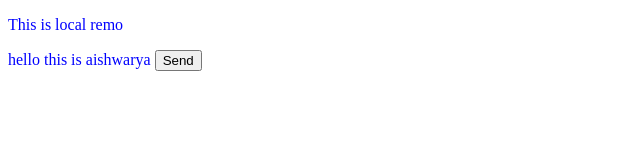
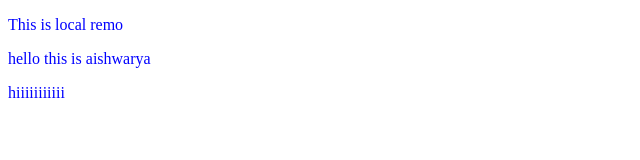
Before and after one commit to Aishu-42/localrepo, a plain HTML site: page index.html in a window 1280 px wide. Shown: the whole page, without its empty margins (0-640 px from the left). Drawn offline with Linux system fonts and the light colour scheme.

Commit message:
hi added

```diff
--- a/index.html
+++ b/index.html
@@ -9,6 +9,6 @@
 <body>
     <p>This is local remo</p>
     hello this is aishwarya
-    <button>Send</button>
+    <p>hiiiiiiiiiii</p>
 </body>
 </html>
```
